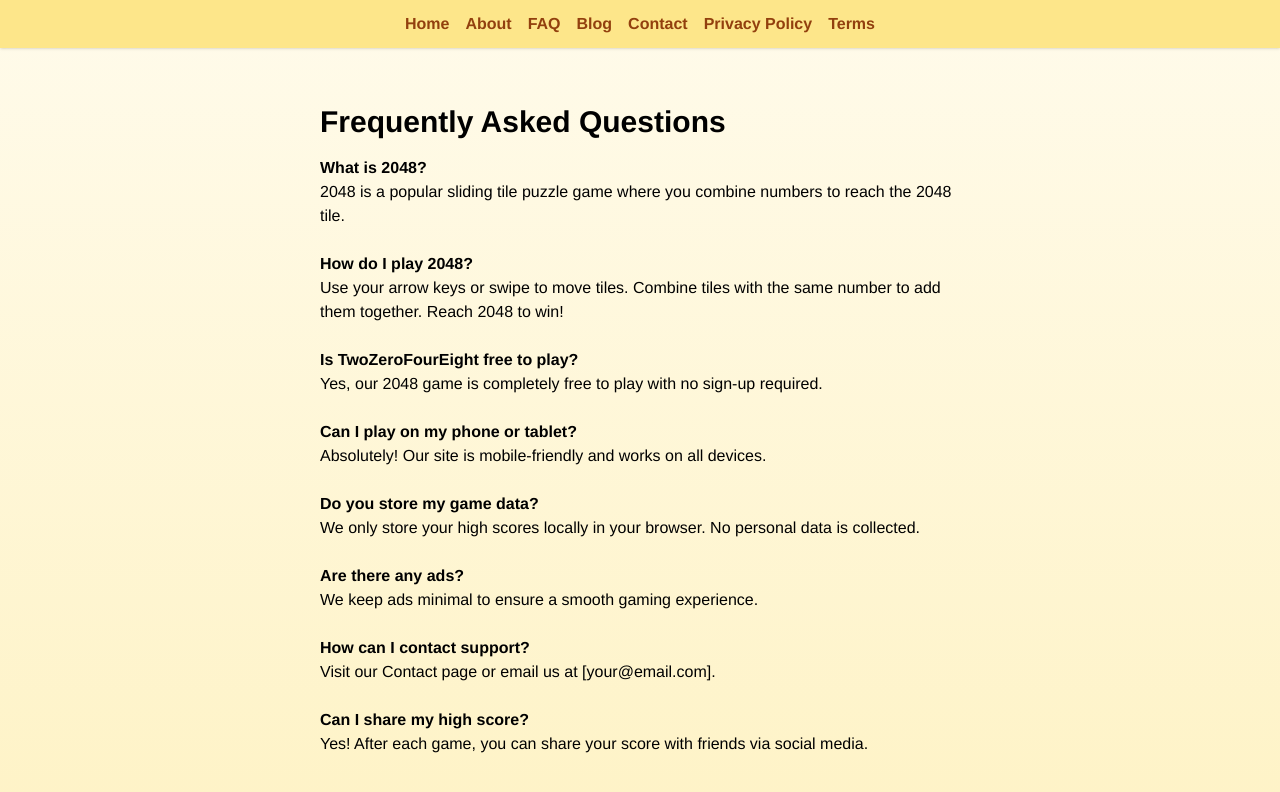
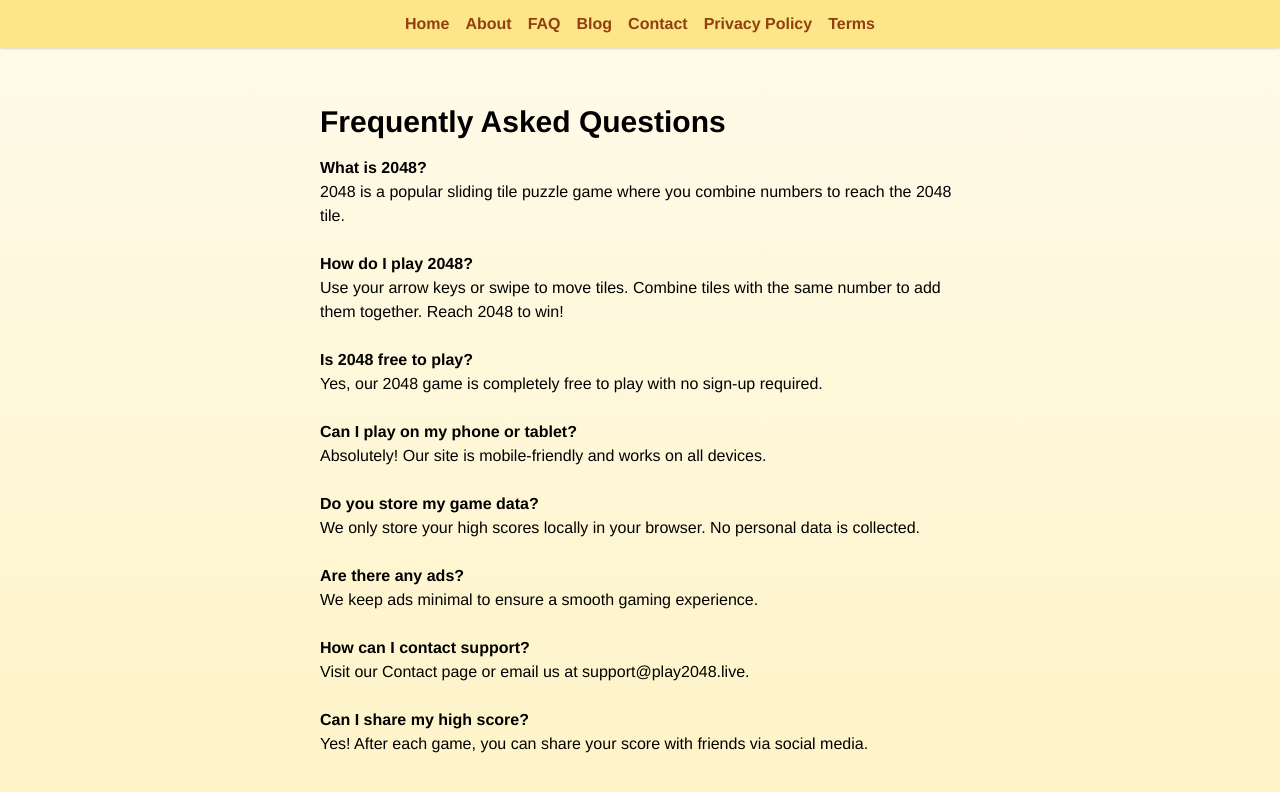
Before and after one commit to RohitKonge/twozerofoureight, a React (Vite) app: page /faq in a window 1280 px wide. Shown: the top 792 px of the page. Built offline with nearby package versions, Linux system fonts and the light colour scheme.

Commit message:
added SEO new

```diff
--- a/src/components/About.tsx
+++ b/src/components/About.tsx
@@ -3,11 +3,11 @@ import React from 'react';
 const About: React.FC = () => (
   <div className="max-w-2xl mx-auto py-10 px-4">
     <head>
-      <title>About TwoZeroFourEight – The Best Place to Play 2048 Online</title>
-      <meta name="description" content="Learn about the creators of TwoZeroFourEight, our mission, and why we’re passionate about delivering the best 2048 experience online." />
+      <title>About 2048 – The Best Place to Play 2048 Online</title>
+      <meta name="description" content="Learn about the creators of 2048, our mission, and why we’re passionate about delivering the best 2048 experience online." />
     </head>
     <h1 className="text-3xl font-bold mb-4">About Us</h1>
-    <p className="mb-4">TwoZeroFourEight was created by a team of passionate developers and puzzle lovers who wanted to bring the joy of 2048 to everyone, everywhere. Our mission is simple: make classic games accessible, enjoyable, and fast for all users, on any device.</p>
+    <p className="mb-4">2048 was created by a team of passionate developers and puzzle lovers who wanted to bring the joy of 2048 to everyone, everywhere. Our mission is simple: make classic games accessible, enjoyable, and fast for all users, on any device.</p>
     <h2 className="text-xl font-semibold mb-2">Why Trust Us?</h2>
     <ul className="list-disc pl-6 mb-4">
       <li>Experienced web developers with a love for games</li>
--- a/src/components/Contact.tsx
+++ b/src/components/Contact.tsx
@@ -3,12 +3,12 @@ import React from 'react';
 const Contact: React.FC = () => (
   <div className="max-w-2xl mx-auto py-10 px-4">
     <head>
-      <title>Contact Us – TwoZeroFourEight</title>
-      <meta name="description" content="Get in touch with the TwoZeroFourEight team for support, feedback, or partnership inquiries." />
+      <title>Contact Us – 2048</title>
+      <meta name="description" content="Get in touch with the 2048 team for support, feedback, or partnership inquiries." />
     </head>
     <h1 className="text-3xl font-bold mb-4">Contact Us</h1>
     <p className="mb-4">We’d love to hear from you! For support, feedback, or business inquiries, please contact us at:</p>
-    <p className="mb-4 font-semibold">Email: <a href="mailto:your@email.com" className="text-amber-700 underline">your@email.com</a></p>
+    <p className="mb-4 font-semibold">Email: <a href="mailto:support@play2048.live" className="text-amber-700 underline">support@play2048.live</a></p>
     <p>Or use our <span className="font-semibold">contact form</span> below:</p>
     <form className="mt-4 space-y-4 max-w-md">
       <input type="text" placeholder="Your Name" className="w-full border rounded p-2" required />
--- a/src/components/FAQ.tsx
+++ b/src/components/FAQ.tsx
@@ -11,11 +11,11 @@ const FAQ: React.FC = () => (
         "mainEntity": [
           {"@type": "Question","name": "What is 2048?","acceptedAnswer": {"@type": "Answer","text": "2048 is a popular sliding tile puzzle game where you combine numbers to reach the 2048 tile."}},
           {"@type": "Question","name": "How do I play 2048?","acceptedAnswer": {"@type": "Answer","text": "Use your arrow keys or swipe to move tiles. Combine tiles with the same number to add them together. Reach 2048 to win!"}},
-          {"@type": "Question","name": "Is TwoZeroFourEight free to play?","acceptedAnswer": {"@type": "Answer","text": "Yes, our 2048 game is completely free to play with no sign-up required."}},
+          {"@type": "Question","name": "Is 2048 free to play?","acceptedAnswer": {"@type": "Answer","text": "Yes, our 2048 game is completely free to play with no sign-up required."}},
           {"@type": "Question","name": "Can I play on my phone or tablet?","acceptedAnswer": {"@type": "Answer","text": "Absolutely! Our site is mobile-friendly and works on all devices."}},
           {"@type": "Question","name": "Do you store my game data?","acceptedAnswer": {"@type": "Answer","text": "We only store your high scores locally in your browser. No personal data is collected."}},
           {"@type": "Question","name": "Are there any ads?","acceptedAnswer": {"@type": "Answer","text": "We keep ads minimal to ensure a smooth gaming experience."}},
-          {"@type": "Question","name": "How can I contact support?","acceptedAnswer": {"@type": "Answer","text": "Visit our Contact page or email us at [your@email.com]."}},
+          {"@type": "Question","name": "How can I contact support?","acceptedAnswer": {"@type": "Answer","text": "Visit our Contact page or email us at support@play2048.live."}},
           {"@type": "Question","name": "Can I share my high score?","acceptedAnswer": {"@type": "Answer","text": "Yes! After each game, you can share your score with friends via social media."}}
         ]
       })}} />
@@ -31,7 +31,7 @@ const FAQ: React.FC = () => (
         <p>Use your arrow keys or swipe to move tiles. Combine tiles with the same number to add them together. Reach 2048 to win!</p>
       </div>
       <div>
-        <h2 className="font-semibold">Is TwoZeroFourEight free to play?</h2>
+        <h2 className="font-semibold">Is 2048 free to play?</h2>
         <p>Yes, our 2048 game is completely free to play with no sign-up required.</p>
       </div>
       <div>
@@ -48,7 +48,7 @@ const FAQ: React.FC = () => (
       </div>
       <div>
         <h2 className="font-semibold">How can I contact support?</h2>
-        <p>Visit our Contact page or email us at [your@email.com].</p>
+        <p>Visit our Contact page or email us at support@play2048.live.</p>
       </div>
       <div>
         <h2 className="font-semibold">Can I share my high score?</h2>
--- a/src/components/PrivacyPolicy.tsx
+++ b/src/components/PrivacyPolicy.tsx
@@ -3,11 +3,11 @@ import React from 'react';
 const PrivacyPolicy: React.FC = () => (
   <div className="max-w-2xl mx-auto py-10 px-4">
     <head>
-      <title>Privacy Policy – TwoZeroFourEight</title>
+      <title>Privacy Policy – 2048</title>
       <meta name="description" content="Read our privacy policy to learn how we handle your data, cookies, analytics, and advertising." />
     </head>
     <h1 className="text-3xl font-bold mb-4">Privacy Policy</h1>
-    <p className="mb-4">Your privacy is important to us. This policy explains how TwoZeroFourEight (“we”, “us”, or “our”) collects, uses, and protects your information.</p>
+    <p className="mb-4">Your privacy is important to us. This policy explains how 2048 (“we”, “us”, or “our”) collects, uses, and protects your information.</p>
     <h2 className="text-xl font-semibold mb-2">Information We Collect</h2>
     <ul className="list-disc pl-6 mb-4">
       <li>We use cookies to enhance your experience and remember your high scores.</li>
@@ -28,7 +28,7 @@ const PrivacyPolicy: React.FC = () => (
     <h2 className="text-xl font-semibold mb-2">Data Security</h2>
     <p className="mb-4">We do not collect personal information. All high scores are stored locally in your browser.</p>
     <h2 className="text-xl font-semibold mb-2">Contact</h2>
-    <p>For privacy questions, contact us at <a href="mailto:your@email.com" className="text-amber-700 underline">your@email.com</a>.</p>
+    <p>For privacy questions, contact us at <a href="mailto:support@play2048.live" className="text-amber-700 underline">support@play2048.live</a>.</p>
   </div>
 );
 
--- a/src/components/TermsOfService.tsx
+++ b/src/components/TermsOfService.tsx
@@ -3,11 +3,11 @@ import React from 'react';
 const TermsOfService: React.FC = () => (
   <div className="max-w-2xl mx-auto py-10 px-4">
     <head>
-      <title>Terms of Service – TwoZeroFourEight</title>
-      <meta name="description" content="Review the terms and conditions for using the TwoZeroFourEight website and game." />
+      <title>Terms of Service – 2048</title>
+      <meta name="description" content="Review the terms and conditions for using the 2048 website and game." />
     </head>
     <h1 className="text-3xl font-bold mb-4">Terms of Service</h1>
-    <p className="mb-4">By using TwoZeroFourEight, you agree to the following terms:</p>
+    <p className="mb-4">By using 2048, you agree to the following terms:</p>
     <ul className="list-disc pl-6 mb-4">
       <li>The game is provided “as is” for personal, non-commercial use.</li>
       <li>We may update or discontinue features at any time.</li>
@@ -15,7 +15,7 @@ const TermsOfService: React.FC = () => (
       <li>You agree not to misuse or attempt to disrupt the website.</li>
       <li>We may display ads to support the service.</li>
     </ul>
-    <p>For questions, contact <a href="mailto:your@email.com" className="text-amber-700 underline">your@email.com</a>.</p>
+    <p>For questions, contact <a href="mailto:support@play2048.live" className="text-amber-700 underline">support@play2048.live</a>.</p>
   </div>
 );
 
```
